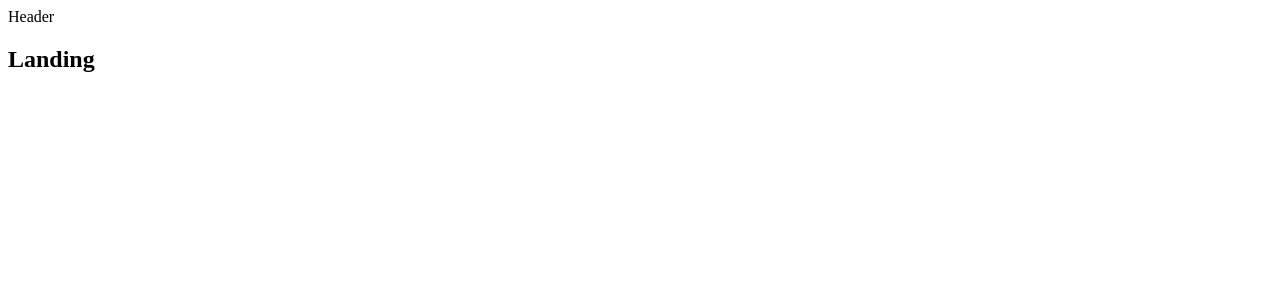
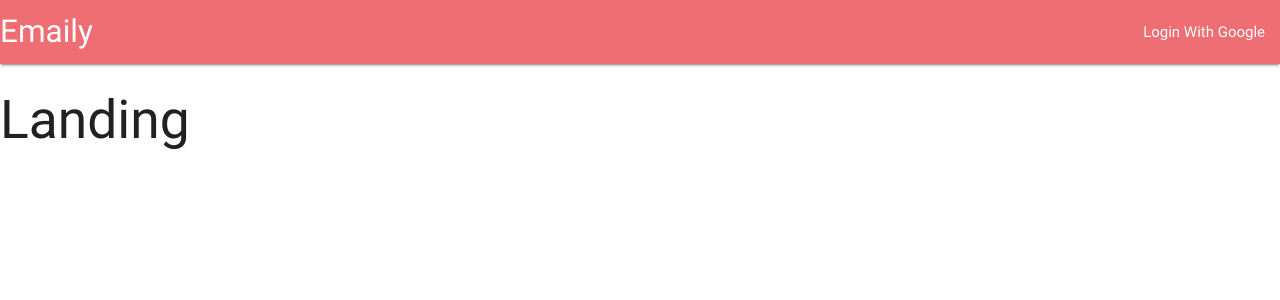
Before and after one commit to raycewiggins/emaily, a React (Create React App) app in the folder client/: page / in a window 1280 px wide. Shown: the top 300 px of the page. Built offline with nearby package versions, Linux system fonts and the light colour scheme.

Commit message:
Implement Materialize and create header component

```diff
--- a/client/package.json
+++ b/client/package.json
@@ -8,6 +8,7 @@
     }
   },
   "dependencies": {
+    "materialize-css": "^0.100.2",
     "react": "^16.1.1",
     "react-dom": "^16.1.1",
     "react-redux": "^5.0.6",
--- a/client/src/components/Header.js
+++ b/client/src/components/Header.js
@@ -3,9 +3,18 @@
 class Header extends Component {
   render() {
     return (
-      <div>
-        Header
-      </div>
+      <nav>
+        <div className="nav-wrapper">
+          <a className="left brand-logo">
+            Emaily
+          </a>
+          <ul className="right">
+            <li>
+              <a>Login With Google</a>
+            </li>
+          </ul>
+        </div>
+      </nav>
     );
   }
 }
--- a/client/src/index.js
+++ b/client/src/index.js
@@ -1,10 +1,11 @@
+import 'materialize-css/dist/css/materialize.min.css';
 import React from 'react';
 import ReactDOM from 'react-dom';
 import { Provider } from 'react-redux';
 import { createStore, applyMiddleware } from 'redux';
 
 import App from './components/App';
-import reducers from './reducers'
+import reducers from './reducers';
 
 //first arg in create store are where the reducers go. {} = initial state (for server side rendering)
 const store = createStore(reducers, {}, applyMiddleware());
```
Also changed, not shown: 1 other file (tests, documents, lock files or other folders).
